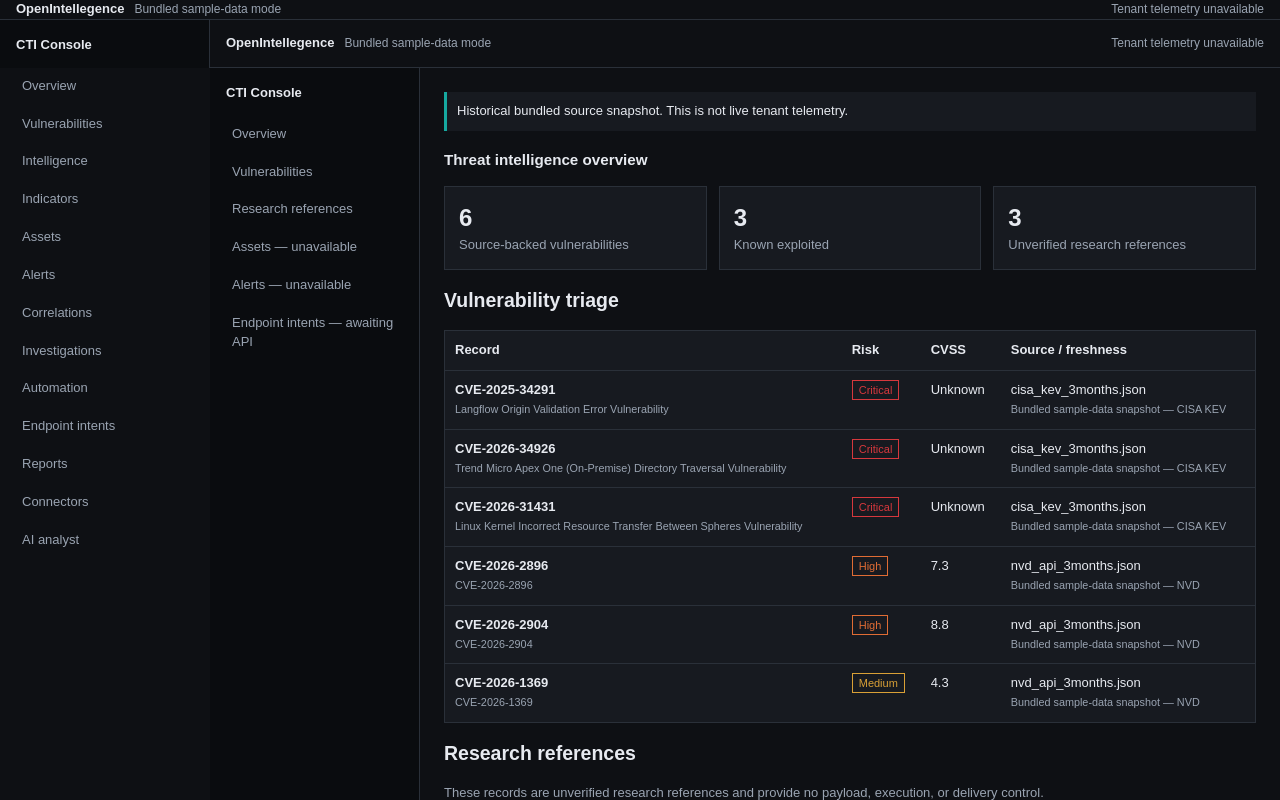
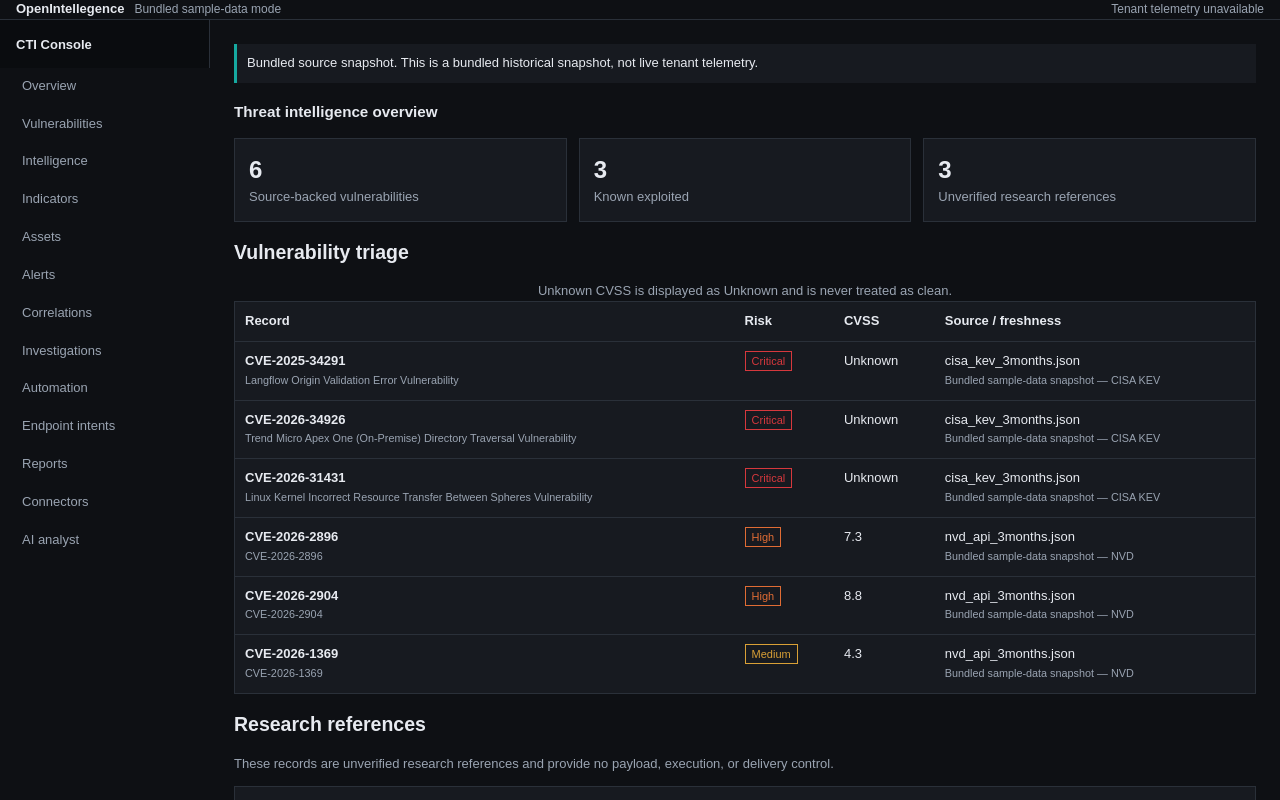
Before and after one commit to stmarya/OpenIntellegence, a Next.js app in the folder frontend/: page /overview in a window 1280 px wide. Shown: the top 800 px of the page. Built offline with nearby package versions, Linux system fonts and the light colour scheme.

Commit message:
feat(frontend): add shared CTI components and remove duplicated shell

```diff
--- a/frontend/src/app/overview/page.tsx
+++ b/frontend/src/app/overview/page.tsx
@@ -1,17 +1,88 @@
+import { DataTable, type Column } from '@/components/DataTable';
+import { RiskBadge } from '@/components/RiskBadge';
+import { DemoDataBanner } from '@/components/States';
 import { intelligenceRepository } from '@/data/repositories/intelligence-repository';
 
-function risk(score: number | null, kev: boolean) {
-  if (kev) return 'Critical';
-  if (score === null) return 'Unknown';
-  return score >= 7 ? 'High' : score >= 4 ? 'Medium' : 'Low';
-}
+type VulnerabilityRow = ReturnType<typeof intelligenceRepository.listVulnerabilities>[number];
 
 export default function OverviewPage() {
   const vulnerabilities = intelligenceRepository.listVulnerabilities();
   const research = intelligenceRepository.listResearchReferences();
-  return <main className="cti-shell">
-    <header className="topbar"><div><strong>OpenIntellegence</strong><span className="tenant">Bundled sample-data mode</span></div><span className="scope">Tenant telemetry unavailable</span></header>
-    <aside className="sidebar"><strong>CTI Console</strong><nav><a href="/overview">Overview</a><a href="/vulnerabilities">Vulnerabilities</a><a href="/research">Research references</a><span>Assets — unavailable</span><span>Alerts — unavailable</span><span>Endpoint intents — awaiting API</span></nav></aside>
-    <section className="content"><p className="banner">Historical bundled source snapshot. This is not live tenant telemetry.</p><h1>Threat intelligence overview</h1><div className="metrics"><article><b>{vulnerabilities.length}</b><span>Source-backed vulnerabilities</span></article><article><b>{vulnerabilities.filter(v => v.knownExploited).length}</b><span>Known exploited</span></article><article><b>{research.length}</b><span>Unverified research references</span></article></div><h2>Vulnerability triage</h2><table><thead><tr><th>Record</th><th>Risk</th><th>CVSS</th><th>Source / freshness</th></tr></thead><tbody>{vulnerabilities.map(v => <tr key={v.id}><td><strong>{v.id}</strong><br/><small>{v.title}</small></td><td><span className={`risk ${risk(v.cvssScore,v.knownExploited).toLowerCase()}`}>{risk(v.cvssScore,v.knownExploited)}</span></td><td>{v.cvssScore ?? 'Unknown'}</td><td>{v.provenance.sourceFile}<br/><small>{v.provenance.snapshotLabel}</small></td></tr>)}</tbody></table><h2>Research references</h2><p className="muted">These records are unverified research references and provide no payload, execution, or delivery control.</p>{research.map(r => <article className="reference" key={r.id}><strong>{r.repository}</strong><span>Unverified research reference</span><p>{r.description}</p><small>{r.provenance.snapshotLabel}</small></article>)}</section>
-  </main>;
+
+  const columns: Column<VulnerabilityRow>[] = [
+    {
+      key: 'record',
+      header: 'Record',
+      render: (row) => (
+        <>
+          <strong>{row.id}</strong>
+          <br />
+          <small>{row.title}</small>
+        </>
+      ),
+    },
+    {
+      key: 'risk',
+      header: 'Risk',
+      render: (row) => <RiskBadge score={row.cvssScore} knownExploited={row.knownExploited} />,
+    },
+    {
+      key: 'cvss',
+      header: 'CVSS',
+      render: (row) => <>{row.cvssScore ?? 'Unknown'}</>,
+    },
+    {
+      key: 'provenance',
+      header: 'Source / freshness',
+      render: (row) => (
+        <>
+          {row.provenance.sourceFile}
+          <br />
+          <small>{row.provenance.snapshotLabel}</small>
+        </>
+      ),
+    },
+  ];
+
+  return (
+    <section className="content">
+      <DemoDataBanner label="Bundled source snapshot." />
+      <h1>Threat intelligence overview</h1>
+      <div className="metrics">
+        <article>
+          <b>{vulnerabilities.length}</b>
+          <span>Source-backed vulnerabilities</span>
+        </article>
+        <article>
+          <b>{vulnerabilities.filter((item) => item.knownExploited).length}</b>
+          <span>Known exploited</span>
+        </article>
+        <article>
+          <b>{research.length}</b>
+          <span>Unverified research references</span>
+        </article>
+      </div>
+
+      <h2>Vulnerability triage</h2>
+      <DataTable
+        columns={columns}
+        rows={vulnerabilities}
+        rowKey={(row) => row.id}
+        caption="Unknown CVSS is displayed as Unknown and is never treated as clean."
+      />
+
+      <h2>Research references</h2>
+      <p className="muted">
+        These records are unverified research references and provide no payload, execution, or delivery control.
+      </p>
+      {research.map((item) => (
+        <article className="reference" key={item.id}>
+          <strong>{item.repository}</strong>
+          <span>Unverified research reference</span>
+          <p>{item.description}</p>
+          <small>{item.provenance.snapshotLabel}</small>
+        </article>
+      ))}
+    </section>
+  );
 }
--- /dev/null
+++ b/frontend/src/components/DataTable.tsx
@@ -0,0 +1,48 @@
+import type { ReactNode } from 'react';
+
+export type Column<T> = {
+  key: string;
+  header: string;
+  render: (row: T) => ReactNode;
+};
+
+export function DataTable<T>({
+  columns,
+  rows,
+  rowKey,
+  caption,
+  emptyLabel = 'No records available from the current source.',
+}: {
+  columns: Column<T>[];
+  rows: T[];
+  rowKey: (row: T) => string;
+  caption?: string;
+  emptyLabel?: string;
+}) {
+  if (rows.length === 0) {
+    return <p className="muted">{emptyLabel}</p>;
+  }
+  return (
+    <table>
+      {caption ? <caption className="muted">{caption}</caption> : null}
+      <thead>
+        <tr>
+          {columns.map((column) => (
+            <th key={column.key} scope="col">
+              {column.header}
+            </th>
+          ))}
+        </tr>
+      </thead>
+      <tbody>
+        {rows.map((row) => (
+          <tr key={rowKey(row)}>
+            {columns.map((column) => (
+              <td key={column.key}>{column.render(row)}</td>
+            ))}
+          </tr>
+        ))}
+      </tbody>
+    </table>
+  );
+}
--- /dev/null
+++ b/frontend/src/components/RiskBadge.tsx
@@ -0,0 +1,22 @@
+export type RiskTier = 'Critical' | 'High' | 'Medium' | 'Low' | 'Unknown';
+
+/**
+ * Derives a risk tier without ever treating an unknown score as clean.
+ */
+export function riskTier(score: number | null, knownExploited: boolean): RiskTier {
+  if (knownExploited) return 'Critical';
+  if (score === null || Number.isNaN(score)) return 'Unknown';
+  if (score >= 9) return 'Critical';
+  if (score >= 7) return 'High';
+  if (score >= 4) return 'Medium';
+  return 'Low';
+}
+
+export function RiskBadge({ score, knownExploited }: { score: number | null; knownExploited: boolean }) {
+  const tier = riskTier(score, knownExploited);
+  return (
+    <span className={`risk ${tier.toLowerCase()}`} title={tier === 'Unknown' ? 'Unknown risk is not the same as no risk' : undefined}>
+      {tier}
+    </span>
+  );
+}
--- /dev/null
+++ b/frontend/src/components/States.tsx
@@ -0,0 +1,49 @@
+import type { ReactNode } from 'react';
+
+export function DemoDataBanner({ label }: { label: string }) {
+  return (
+    <p className="banner" role="note">
+      {label} This is a bundled historical snapshot, not live tenant telemetry.
+    </p>
+  );
+}
+
+export function TenantScopeIndicator({ scope }: { scope: string }) {
+  return <span className="scope">{scope}</span>;
+}
+
+export function EmptyState({ title, detail }: { title: string; detail: string }) {
+  return (
+    <section className="state state-empty">
+      <h2>{title}</h2>
+      <p className="muted">{detail}</p>
+    </section>
+  );
+}
+
+export function LoadingState({ label = 'Loading records' }: { label?: string }) {
+  return (
+    <p className="state state-loading" role="status" aria-live="polite">
+      {label}…
+    </p>
+  );
+}
+
+export function ErrorState({ title, detail }: { title: string; detail: string }) {
+  return (
+    <section className="state state-error" role="alert">
+      <h2>{title}</h2>
+      <p className="muted">{detail}</p>
+    </section>
+  );
+}
+
+export function FeatureGate({ title, detail, children }: { title: string; detail: string; children?: ReactNode }) {
+  return (
+    <section className="state state-gated">
+      <h2>{title}</h2>
+      <p className="muted">{detail}</p>
+      {children}
+    </section>
+  );
+}
--- /dev/null
+++ b/frontend/src/components/StatusChip.tsx
@@ -0,0 +1,5 @@
+export type StatusTone = 'neutral' | 'pending' | 'approved' | 'blocked' | 'unknown';
+
+export function StatusChip({ label, tone = 'neutral' }: { label: string; tone?: StatusTone }) {
+  return <span className={`chip chip-${tone}`}>{label}</span>;
+}
```
Also changed, not shown: frontend/src/components/ApprovalTimeline.tsx (added, +27 -0 lines).
